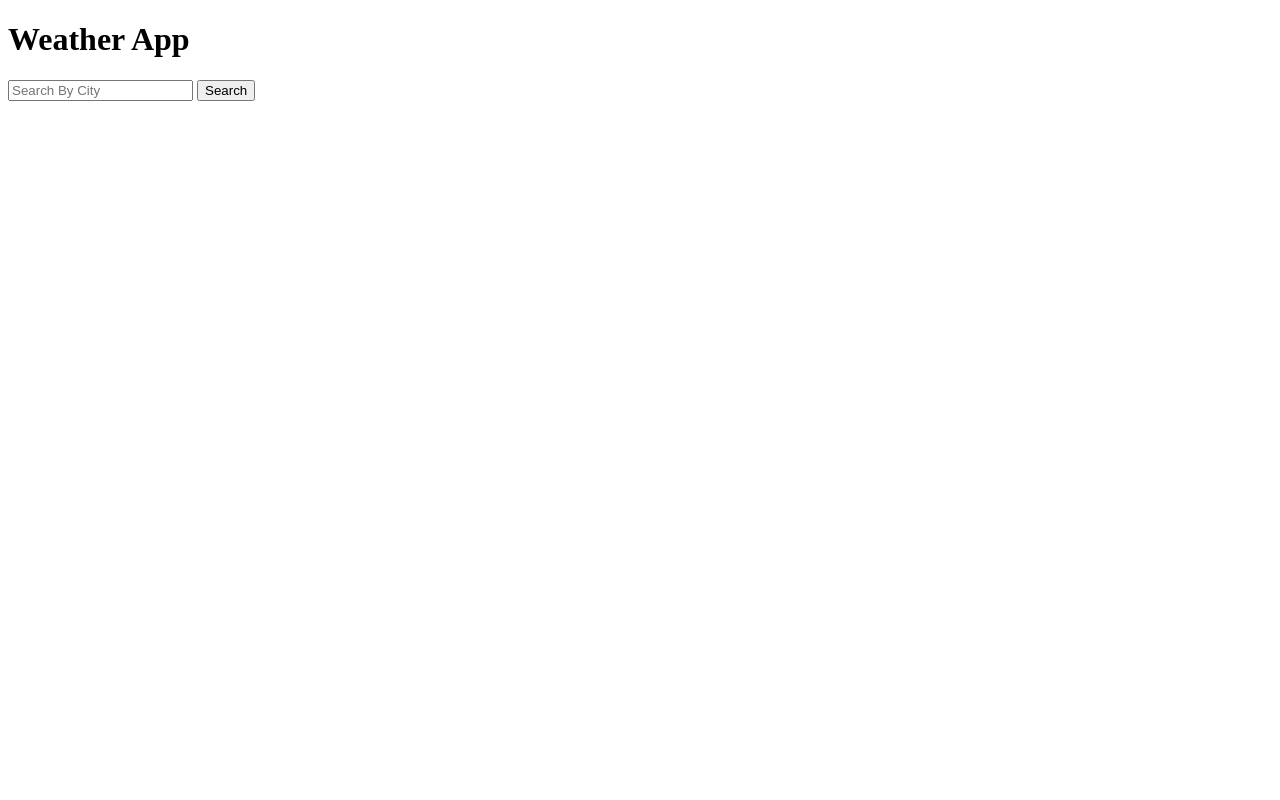
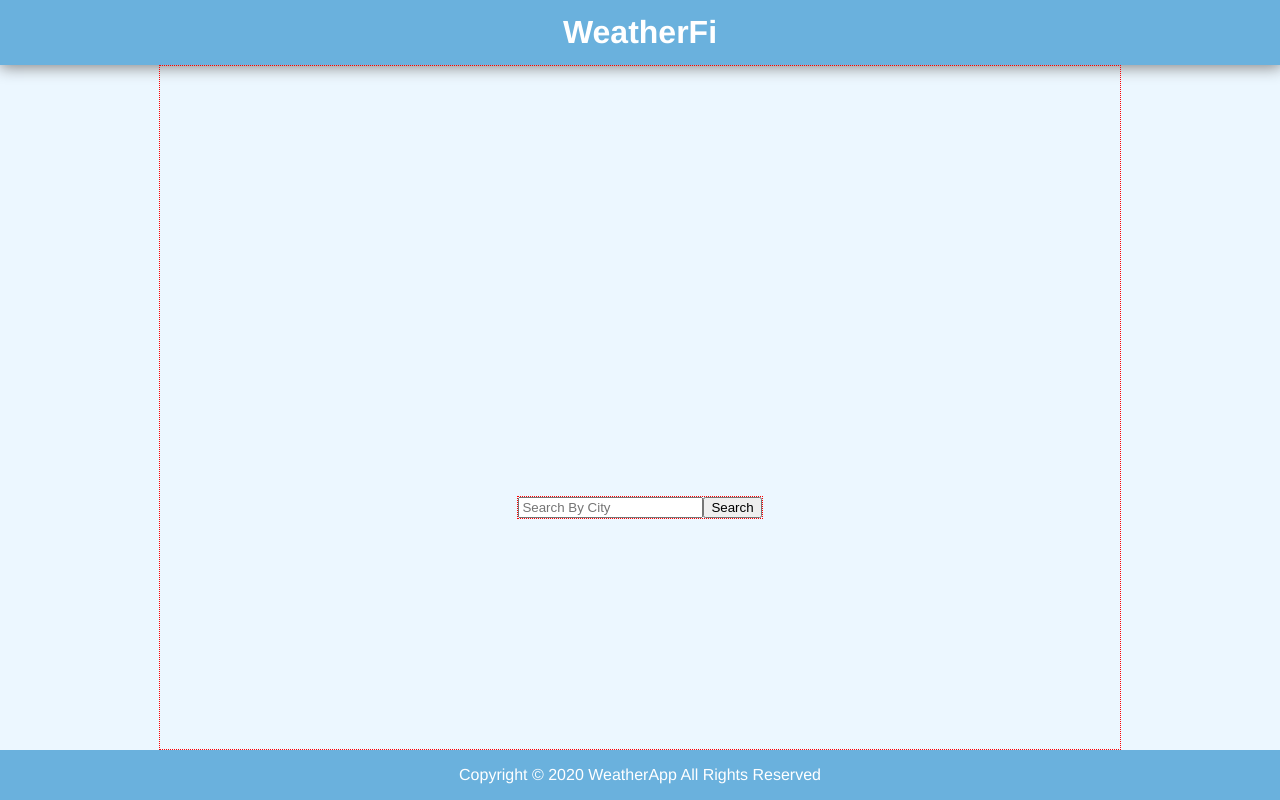
Before and after one commit to mikeolsonn/WTWeather, a plain HTML site: page index.html in a window 1280 px wide. Drawn offline with nearby package versions, Linux system fonts and the light colour scheme.

Commit message:
basic setup complete

```diff
--- a/css/style.css
+++ b/css/style.css
@@ -0,0 +1,58 @@
+:root {
+    --primary-color: #ecf7ff;
+    --accent-color: #6ab1dd
+}
+
+* {
+    box-sizing: border box;
+    margin: 0;
+}
+
+body {
+    background-color: var(--primary-color);
+    min-height: 100vh;
+    font-family: Helvetica;
+}
+
+main {
+    width: 75%;
+    flex-grow: 1;
+}
+header {
+    background-color: var(--accent-color);
+    height: 65px;
+    width: 100%;
+    box-shadow: 1px 1px 15px 1px gray;
+}
+
+footer {
+    width: 100%;
+    background-color: var(--accent-color);
+    height: 50px;
+    color: white;
+}
+
+h1 {
+    color: white;
+}
+
+.flex-ctr {
+    display: flex;
+    flex-direction: column;
+    align-items: center;
+    justify-content: center;
+}
+
+form {
+    display: flex;
+}
+
+.outline {
+    border: 1px dotted red;
+}
+
+.weather{
+    text-transform: capitalize;
+
+    height: 50px;
+}
--- a/index.html
+++ b/index.html
@@ -3,21 +3,32 @@
 <head>
     <meta charset="UTF-8">
     <meta name="viewport" content="width=device-width, initial-scale=1.0">
+    <link rel="stylesheet" href="./css/style.css">
     <script src="https://code.jquery.com/jquery-3.3.1.min.js"></script>
+
+    <script defer src="./js/config.js"></script>
+
+
     <script defer src="./js/script.js"></script>
+
     <title>Weather App</title>
 </head>
-<body>
-    <main>
-        <h1>Weather App</h1>
-        <p id="city"></p>
-        <p id="temp"></p>
-        <p id="index"></p>
-        <p id="desc"></p>
+<body class="flex-ctr">
+    <header class="flex-ctr">
+        <h1>WeatherFi</h1>
+    </header>
+    <main class="flex-ctr outline">
+        <h3 class="weather" id="city"></h3>
+        <p class="weather" id="temp"></p>
+        <p class="weather" id="index"></p>
+        <p class="weather" id="desc"></p>
+        <form class="outline">
+            <input type="text" placeholder="Search By City">
+            <input type="submit" value="Search">
+        </form>
     </main>
-    <form>
-        <input type="text" placeholder="Search By City">
-        <input type="submit" value="Search">
-    </form>
+    <footer class="flex-ctr">
+        <p>Copyright &copy; 2020 WeatherApp All Rights Reserved</p>
+    </footer>
 </body>
 </html>
--- a/js/script.js
+++ b/js/script.js
@@ -1,7 +1,8 @@
 // Constants and variables
-let weatherData, userInput;
-const API_KEY = 'd2995b380b6b9d5daf6ee3c221b46906';
-const BASE_URL =  'https://api.openweathermap.org/data/2.5/weather?'
+let weatherData, input;
+const API_KEY = CONFIG.weatherAPIKey;
+//TODO
+const BASE_URL =  'https://proxify-app1.herokuapp.com/api';
 
 // Cached Element References
 const $city = $('#city');
@@ -24,11 +25,11 @@ function handleGetData(event) {
 
     event.preventDefault();
 
-    userInput = $input.val();
+    input = $input.val();
 
-    if(!userInput) return;
-
-    $.ajax(BASE_URL + 'q=' + userInput + '&appid=' + API_KEY + '&q=Boston&units=imperial') //  <-- last part converts to degrees F
+    if(!input) return;
+//TODO need to update so request is made to proxy server
+    $.ajax(BASE_URL + '?city=' + input) //  <-- last part converts to degrees F
     .then(function(data) {
 
 
@@ -88,3 +89,16 @@ __proto__: Object
 //     <p>Description: ${weatherData.weather[0].description}</p>
 // </article>
 // `;
+
+// const weatherDetailUI = weatherData.Search.map(function(weather){
+//     return `
+//     <article>
+//         <h3>${weatherData.name}</h3>
+//         <p>Temperature: ${weatherData.main.temp}</p>
+//         <p>Feels Like: ${weatherData.main.feels_like}</p>
+//         <p>Description: ${weatherData.weather[0].description}</p>
+//     </article>
+//     `;
+// });
+// $main.html(weatherDetailUI);
+// }
```
Also changed, not shown: 1 other file.
